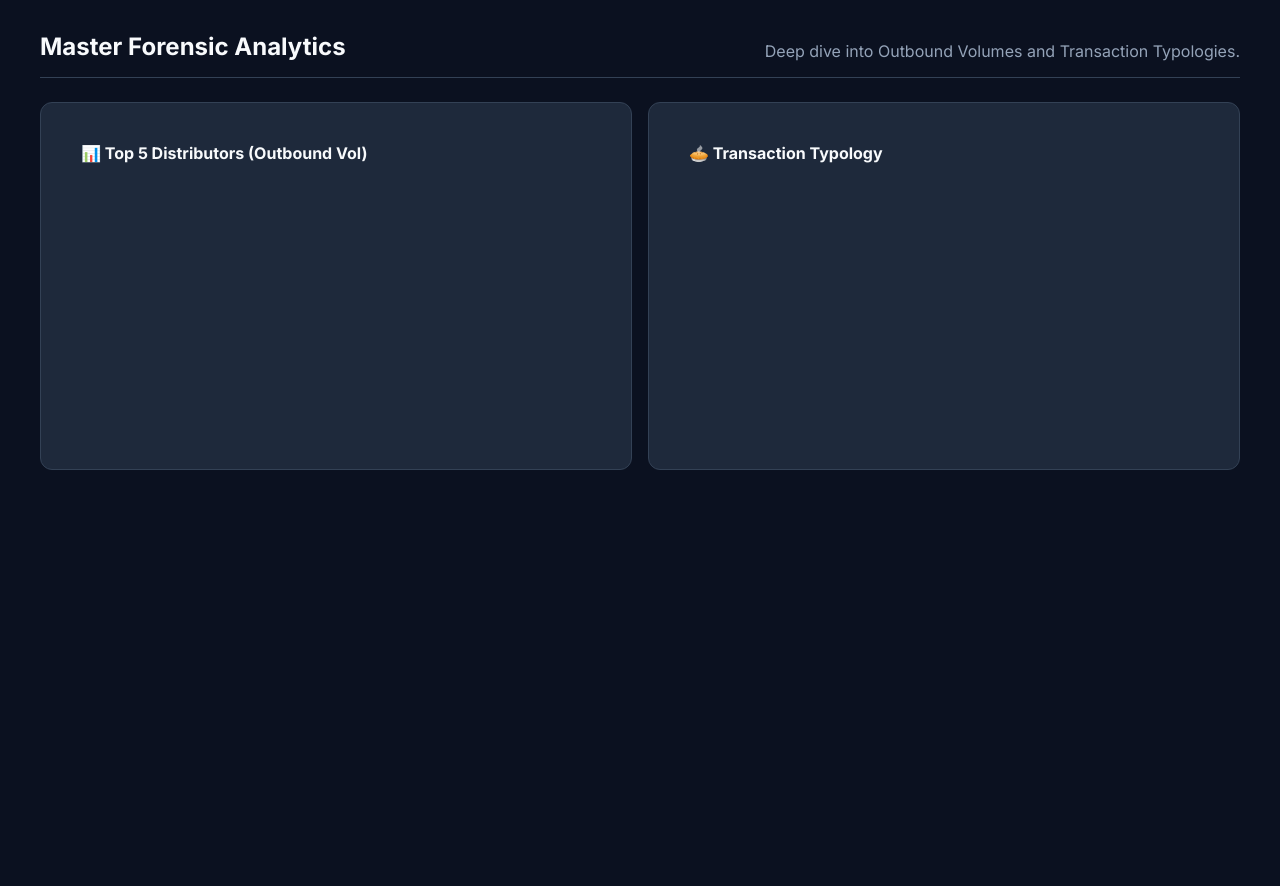
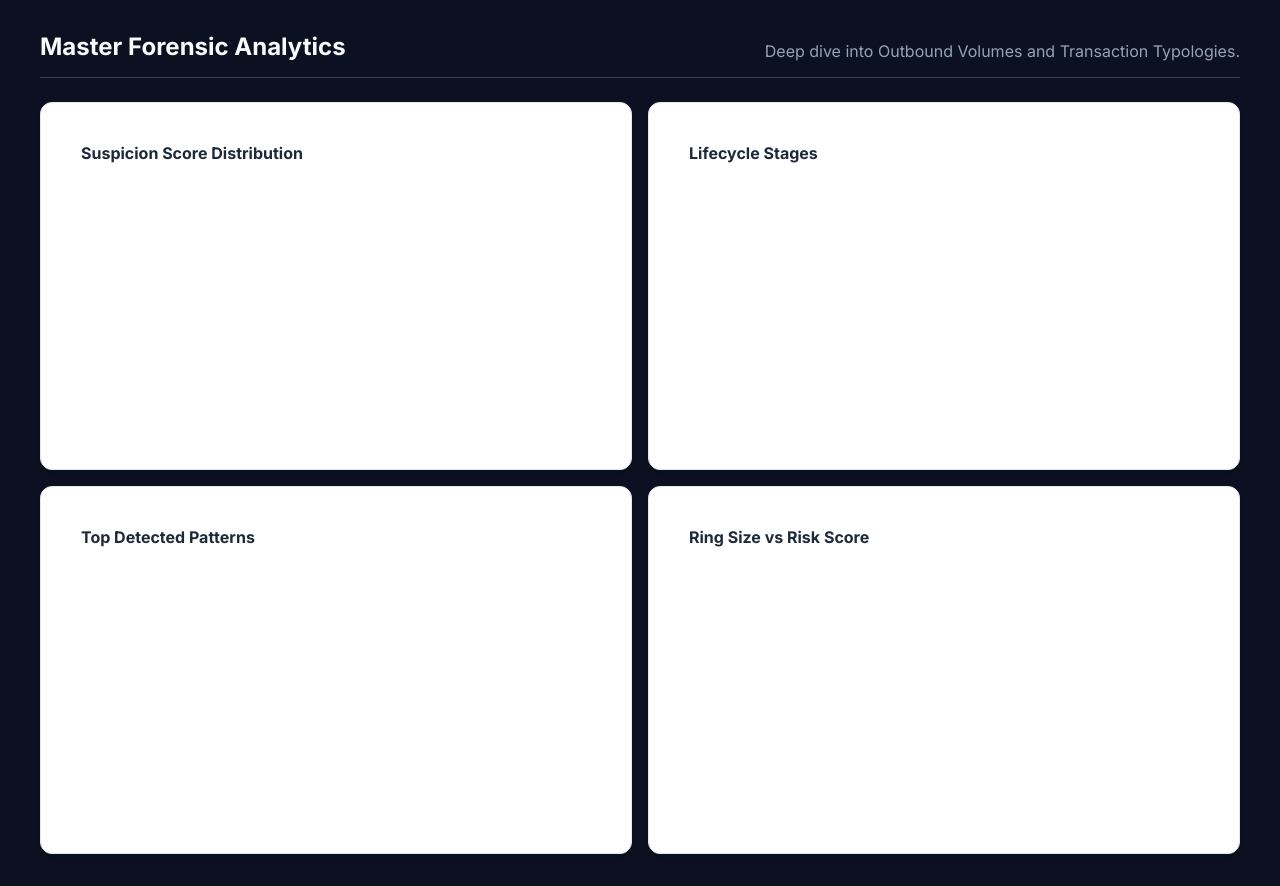
Before and after one commit to shreyaa-hash/fin-forensicsss, a Flask app: page / in a window 1280 px wide, after a click on "Analytics". Shown: the part 57-943 px from the top of the page. Before the commit the page ends 527 px from the top, so only its background shows below. Run offline with Flask 3, Linux system fonts and the light colour scheme; a map, chart or similar area stays blank; some libraries are stand-ins or nearby versions.

Commit message:
feat: redesign analytics dashboard to 4-chart layout

```diff
--- a/app.py
+++ b/app.py
@@ -159,30 +159,25 @@ def upload():
         processing_time = float(round(time.time() - start_time, 2))
 
         # --- NEW MASTER FORENSIC CHARTS DATA ---
-        sender_volumes = df.groupby('sender_id')['amount'].sum().sort_values(ascending=False).head(5)
-        bar_chart = {
-            "labels": [str(x) for x in sender_volumes.index.tolist()],
-            "values": [float(x) for x in sender_volumes.values.tolist()]
-        }
+        score_buckets = {"0-10": 0, "10-20": 0, "20-30": 0, "30-40": 0, "40-50": 0, "50-60": 0, "60-70": 0, "70-80": 0, "80-90": 0, "90-100": 0}
+        for acc in final_accounts:
+            score = acc["suspicion_score"]
+            if score >= 100: bucket = "90-100"
+            else: bucket = f"{int(score // 10 * 10)}-{int((score // 10 + 1) * 10)}"
+            if bucket in score_buckets: score_buckets[bucket] += 1
 
-        smurf_nodes = [str(n) for n in G.nodes() if G.in_degree(n) >= 10 and G.out_degree(n) == 0 and sum([d['amount'] for u, v, d in G.in_edges(n, data=True)])/G.in_degree(n) < 1500]
-        merchant_nodes = [str(n) for n in G.nodes() if G.in_degree(n) >= 10 and G.out_degree(n) == 0 and sum([d['amount'] for u, v, d in G.in_edges(n, data=True)])/G.in_degree(n) >= 1500]
+        lifecycle_counts = {}
+        for acc in final_accounts:
+            stage = acc["lifecycle_stage"]
+            lifecycle_counts[stage] = lifecycle_counts.get(stage, 0) + 1
 
-        cycle_edges = set()
-        for cycle in cycles:
-            if 3 <= len(cycle) <= 6:
-                for i in range(len(cycle)):
-                    cycle_edges.add((str(cycle[i]), str(cycle[(i+1)%len(cycle)])))
-        layering_edges = len(cycle_edges)
+        pattern_counts = {}
+        for acc in final_accounts:
+            for p in acc["detected_patterns"]:
+                pattern_counts[p] = pattern_counts.get(p, 0) + 1
+        sorted_patterns = sorted(pattern_counts.items(), key=lambda x: x[1], reverse=False)
 
-        smurf_edges = sum(1 for u, v in G.edges() if str(v) in smurf_nodes)
-        merchant_edges = sum(1 for u, v in G.edges() if str(v) in merchant_nodes)
-        standard_edges = max(0, len(G.edges()) - layering_edges - smurf_edges - merchant_edges)
-
-        pie_chart = {
-            "labels": ["Standard Wire", "Shell/Merchant", "Cash/Smurfing", "Layering"],
-            "values": [standard_edges, merchant_edges, smurf_edges, layering_edges]
-        }
+        scatter_data = [{"x": len(r["member_accounts"]), "y": r["risk_score"]} for r in fraud_rings]
 
         analysis_result = {
             "suspicious_accounts": final_accounts,
@@ -194,8 +189,10 @@ def upload():
                 "processing_time_seconds": processing_time
             },
             "charts": {
-                "bar": bar_chart,
-                "pie": pie_chart
+                "distribution": {"labels": list(score_buckets.keys()), "values": list(score_buckets.values())},
+                "lifecycle": {"labels": list(lifecycle_counts.keys()), "values": list(lifecycle_counts.values())},
+                "patterns": {"labels": [p[0] for p in sorted_patterns], "values": [p[1] for p in sorted_patterns]},
+                "rings": scatter_data
             }
         }
 
--- a/templates/index.html
+++ b/templates/index.html
@@ -120,16 +120,28 @@
                 <p class="text-gray" style="margin-top: 0.5rem;">Deep dive into Outbound Volumes and Transaction Typologies.</p>
             </div>
             <div class="charts-grid mt-2" style="display: grid; grid-template-columns: 1fr 1fr; gap: 1rem; margin-top: 1.5rem;">
-                <div class="upload-card">
-                    <h3 style="margin-bottom: 1rem; font-size: 1rem; color: var(--text-dark);">📊 Top 5 Distributors (Outbound Vol)</h3>
+                <div class="upload-card" style="background-color: #ffffff; border: 1px solid #e2e8f0; box-shadow: 0 4px 6px -1px rgba(0,0,0,0.05);">
+                    <h3 style="margin-bottom: 1rem; font-size: 1rem; color: #1e293b;">Suspicion Score Distribution</h3>
                     <div style="position: relative; height: 250px; width: 100%;">
-                        <canvas id="barChart"></canvas>
+                        <canvas id="chartDistribution"></canvas>
                     </div>
                 </div>
-                <div class="upload-card">
-                    <h3 style="margin-bottom: 1rem; font-size: 1rem; color: var(--text-dark);">🥧 Transaction Typology</h3>
+                <div class="upload-card" style="background-color: #ffffff; border: 1px solid #e2e8f0; box-shadow: 0 4px 6px -1px rgba(0,0,0,0.05);">
+                    <h3 style="margin-bottom: 1rem; font-size: 1rem; color: #1e293b;">Lifecycle Stages</h3>
                     <div style="position: relative; height: 250px; width: 100%;">
-                        <canvas id="pieChart"></canvas>
+                        <canvas id="chartLifecycle"></canvas>
+                    </div>
+                </div>
+                <div class="upload-card" style="background-color: #ffffff; border: 1px solid #e2e8f0; box-shadow: 0 4px 6px -1px rgba(0,0,0,0.05);">
+                    <h3 style="margin-bottom: 1rem; font-size: 1rem; color: #1e293b;">Top Detected Patterns</h3>
+                    <div style="position: relative; height: 250px; width: 100%;">
+                        <canvas id="chartPatterns"></canvas>
+                    </div>
+                </div>
+                <div class="upload-card" style="background-color: #ffffff; border: 1px solid #e2e8f0; box-shadow: 0 4px 6px -1px rgba(0,0,0,0.05);">
+                    <h3 style="margin-bottom: 1rem; font-size: 1rem; color: #1e293b;">Ring Size vs Risk Score</h3>
+                    <div style="position: relative; height: 250px; width: 100%;">
+                        <canvas id="chartRings"></canvas>
                     </div>
                 </div>
             </div>
@@ -251,45 +263,52 @@
             }
         }
 
-        let barChartInst = null;
-        let pieChartInst = null;
+        let chartDist = null;
+        let chartLife = null;
+        let chartPatt = null;
+        let chartRing = null;
 
         function renderCharts(chartsData) {
             if(!chartsData) return;
+            Chart.defaults.color = '#64748b';
 
-            // Bar Chart
-            const barCtx = document.getElementById('barChart');
-            if(barCtx) {
-                if(barChartInst) barChartInst.destroy();
-                barChartInst = new Chart(barCtx, {
+            const distCtx = document.getElementById('chartDistribution');
+            if(distCtx) {
+                if(chartDist) chartDist.destroy();
+                chartDist = new Chart(distCtx, {
                     type: 'bar',
-                    data: {
-                        labels: chartsData.bar.labels,
-                        datasets: [{
-                            label: 'Total Outbound Volume ($)',
-                            data: chartsData.bar.values,
-                            backgroundColor: '#ef4444',
-                            borderRadius: 4
-                        }]
-                    },
-                    options: { responsive: true, maintainAspectRatio: false }
+                    data: { labels: chartsData.distribution.labels, datasets: [{ label: 'Count', data: chartsData.distribution.values, backgroundColor: '#ef4444', borderRadius: 4 }] },
+                    options: { responsive: true, maintainAspectRatio: false, plugins: { legend: { display: false } }, scales: { y: { beginAtZero: true } } }
                 });
             }
 
-            // Pie Chart
-            const pieCtx = document.getElementById('pieChart');
-            if(pieCtx) {
-                if(pieChartInst) pieChartInst.destroy();
-                pieChartInst = new Chart(pieCtx, {
-                    type: 'pie',
-                    data: {
-                        labels: chartsData.pie.labels,
-                        datasets: [{
-                            data: chartsData.pie.values,
-                            backgroundColor: ['#3b82f6', '#f59e0b', '#10b981', '#ef4444']
-                        }]
-                    },
-                    options: { responsive: true, maintainAspectRatio: false }
+            const lifeCtx = document.getElementById('chartLifecycle');
+            if(lifeCtx) {
+                if(chartLife) chartLife.destroy();
+                chartLife = new Chart(lifeCtx, {
+                    type: 'doughnut',
+                    data: { labels: chartsData.lifecycle.labels, datasets: [{ data: chartsData.lifecycle.values, backgroundColor: ['#ef4444', '#3b82f6', '#10b981', '#f59e0b'] }] },
+                    options: { responsive: true, maintainAspectRatio: false, cutout: '65%', plugins: { legend: { position: 'right', labels: { color: '#64748b' } } } }
+                });
+            }
+
+            const pattCtx = document.getElementById('chartPatterns');
+            if(pattCtx) {
+                if(chartPatt) chartPatt.destroy();
+                chartPatt = new Chart(pattCtx, {
+                    type: 'bar',
+                    data: { labels: chartsData.patterns.labels, datasets: [{ label: 'Occurrences', data: chartsData.patterns.values, backgroundColor: '#3b82f6', borderRadius: 4 }] },
+                    options: { indexAxis: 'y', responsive: true, maintainAspectRatio: false, plugins: { legend: { display: false } }, scales: { x: { beginAtZero: true } } }
+                });
+            }
+
+            const ringCtx = document.getElementById('chartRings');
+            if(ringCtx) {
+                if(chartRing) chartRing.destroy();
+                chartRing = new Chart(ringCtx, {
+                    type: 'scatter',
+                    data: { datasets: [{ label: 'Risk Score', data: chartsData.rings, backgroundColor: '#f59e0b', pointRadius: 5 }] },
+                    options: { responsive: true, maintainAspectRatio: false, plugins: { legend: { display: false } }, scales: { x: { title: { display: true, text: 'Ring Size' }, beginAtZero: true }, y: { title: { display: true, text: 'Risk Score' }, min: 0, max: 100 } } }
                 });
             }
         }
```
